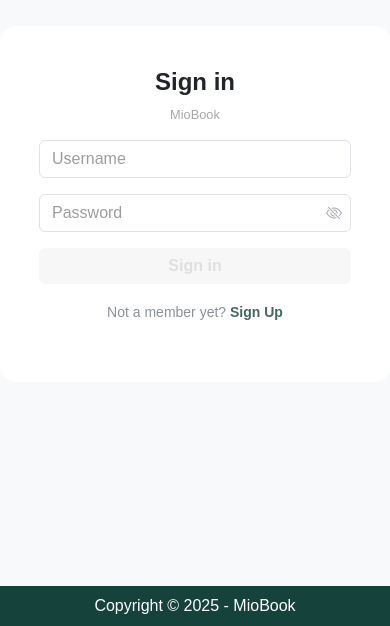
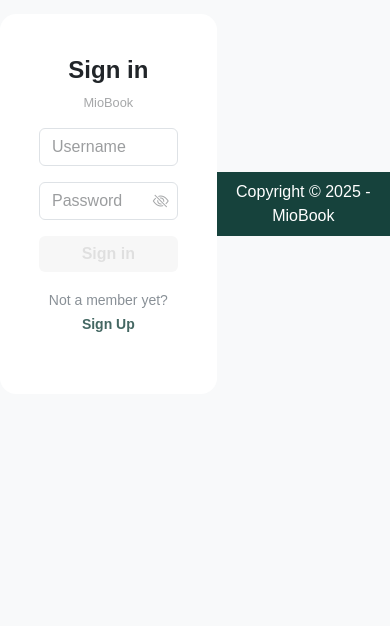
Before and after one commit to mvajhi/internet-engineering, a React (Vite) app in the folder CA4/front/: page / in a window 390 px wide. Shown: the part 218-844 px from the top of the page. Built offline with nearby package versions, Linux system fonts and the light colour scheme; a web font is replaced by a local one.

Commit message:
Fix: handel in phone

```diff
--- a/CA4/front/src/components/Footer.jsx
+++ b/CA4/front/src/components/Footer.jsx
@@ -9,10 +9,15 @@
         //         Copyright © 2025 - MioBook
         //     </p>
         // </footer>
-    <footer class="position-absolute bottom-0 w-100 text-white text-center py-2">
+        <footer class="w-100 text-white text-center py-2 footer">
             Copyright © 2025 - MioBook
         </footer>
+        // <footer class="text-white text-center pt-2 mt-5 w-100 text-white  bottom-0">
+        //     <p>
+        //         Copyright © 2025 - MioBook
+        //     </p>
+        // </footer>
     );
 }
 
-export {Footer};
+export { Footer };
```
Lines whose indentation alone changed are shown as unchanged.
